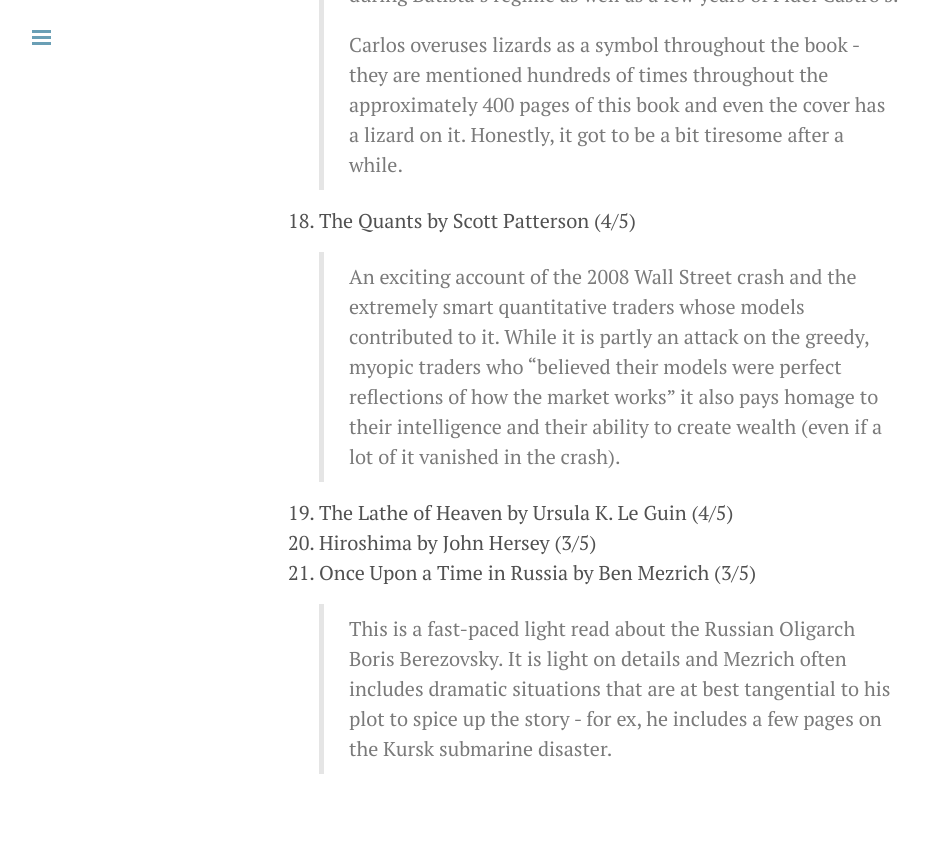
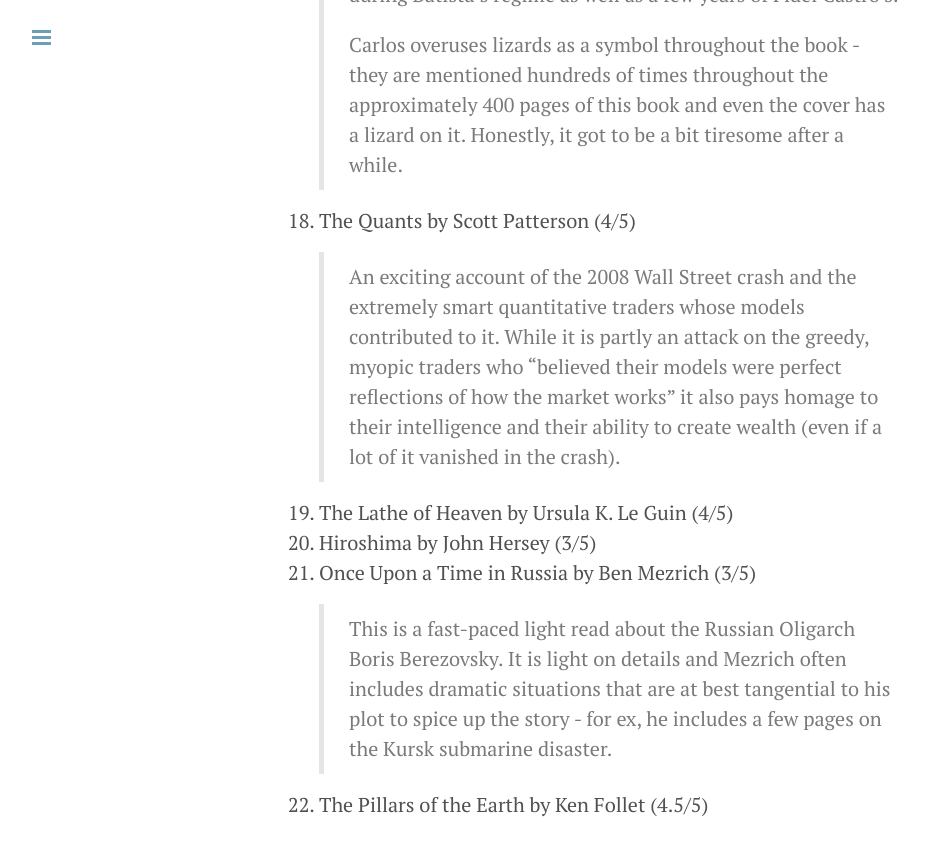
Before and after one commit to regularcoder/regularcoder, a Jekyll site: the page built from reading.md, in a window 1280 px wide and 900 px high, scrolled down 3718 px. Shown: the top 856 px of the window, without its empty margins (1-929 px from the left). Built offline with Jekyll 4.4.1, drawn with Linux system fonts in a browser that asks for light colours; Markdown is read by kramdown in place of the engine named in the settings.

Commit message:
Update new book read (pillars of the earth)

```diff
--- a/reading.md
+++ b/reading.md
@@ -59,3 +59,4 @@
 20. Hiroshima by John Hersey (3/5)
 21. Once Upon a Time in Russia by Ben Mezrich (3/5)
 > This is a fast-paced light read about the Russian Oligarch Boris Berezovsky. It is light on details and Mezrich often includes dramatic situations that are at best tangential to his plot to spice up the story - for ex, he includes a few pages on the Kursk submarine disaster.
+22. The Pillars of the Earth by Ken Follet (4.5/5)
```
